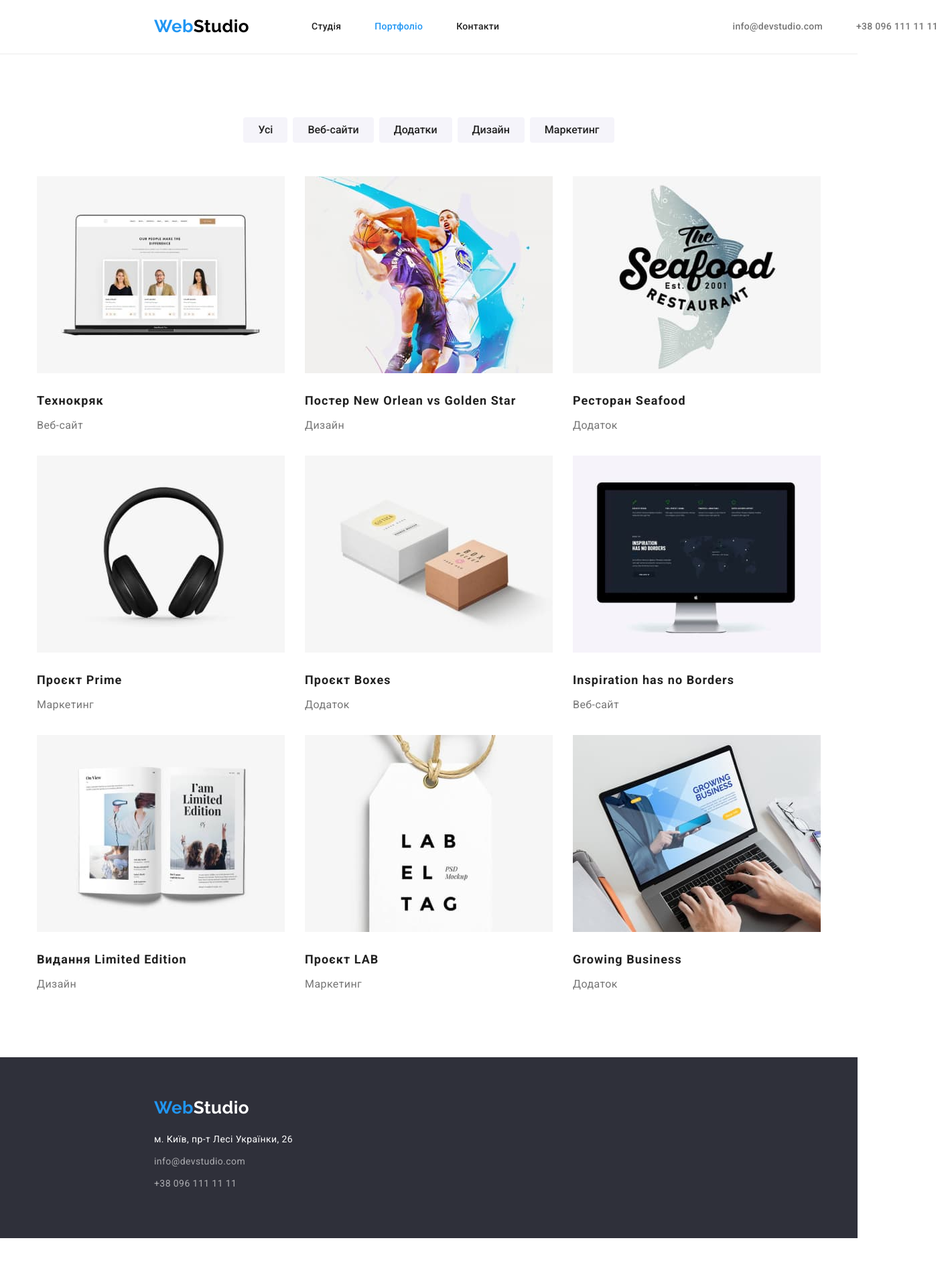
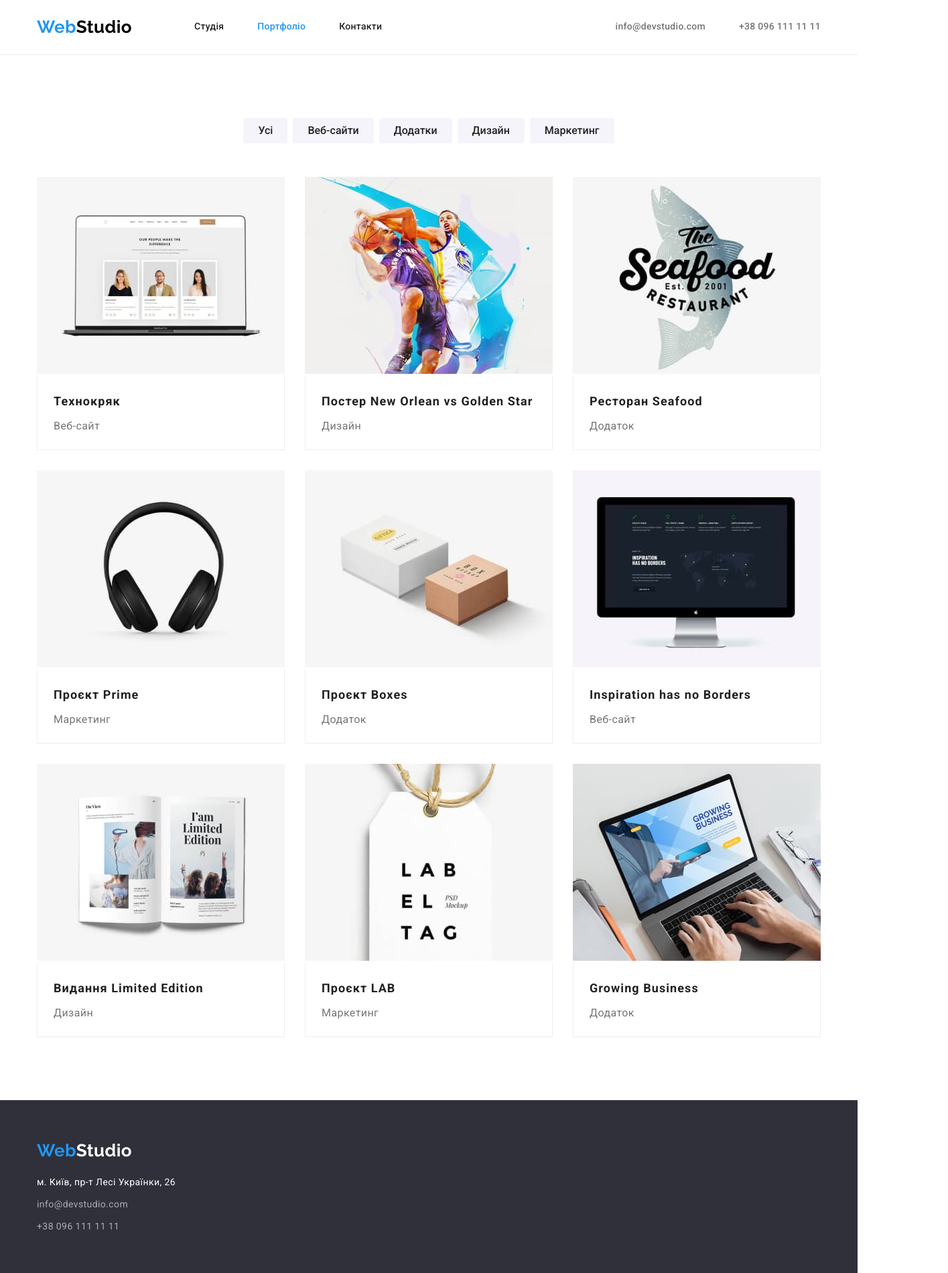
Before and after one commit to AlexFilp/goit-markup-hw-03, a plain HTML site: page portfolio.html in a window 1280 px wide. Shown: the top 1900 px of the page at 67% size, 1415 px wide, since content can reach past the window. Before the commit the page ends 1848 px from the top, so only its background shows below. Drawn offline with nearby package versions, Linux system fonts and the light colour scheme.

Commit message:
Fixed mistakes

```diff
--- a/css/styles.css
+++ b/css/styles.css
@@ -19,6 +19,11 @@
     0px 2px 2px rgba(0, 0, 0, 0.12);
   --card-shadow: 0px 1px 3px rgba(0, 0, 0, 0.12),
     0px 1px 1px rgba(0, 0, 0, 0.14), 0px 2px 1px rgba(0, 0, 0, 0.2);
+
+  /* Borders */
+
+  --header-border: 1px solid #ececec;
+  --portfolio-border: 1px solid #eeeeee;
 }
 
 /* Global styles */
@@ -77,8 +82,7 @@ ul {
 /* HEADER  */
 
 .header {
-  padding: 8px 215px 0;
-  border-bottom: 1px solid #ececec;
+  border-bottom: var(--header-border);
 }
 
 .header-container {
@@ -91,7 +95,7 @@ ul {
 
 .header-logo {
   display: block;
-  padding-top: 16px;
+  padding-top: 25px;
   padding-bottom: 25px;
   margin-right: 93px;
 
@@ -116,7 +120,7 @@ ul {
 
 .header-list .header-link {
   display: block;
-  padding-top: 24px;
+  padding-top: 32px;
   padding-bottom: 32px;
 }
 
@@ -133,7 +137,7 @@ ul {
 
 .contact-link {
   display: block;
-  padding-top: 24px;
+  padding-top: 32px;
   padding-bottom: 32px;
 }
 
@@ -157,7 +161,8 @@ ul {
 /* HERO */
 
 .hero-section {
-  padding: 200px 452px;
+  padding-top: 200px;
+  padding-bottom: 200px;
   background-color: var(--secondary-bg);
 }
 
@@ -254,13 +259,13 @@ ul {
 
 .team-item {
   width: 270px;
-  height: 368px;
   border-radius: 0px 0px 4px 4px;
   box-shadow: var(--card-shadow);
   background-color: var(--main-bg);
 }
 
-.team-img {
+.team-group {
+  margin-top: 30px;
   margin-bottom: 30px;
 }
 
@@ -281,15 +286,13 @@ ul {
 /* FOOTER */
 
 .footer {
-  padding: 60px 215px;
+  padding: 60px 0;
   background-color: var(--secondary-bg);
 }
 
-.footer-logo-container {
+.footer-logo {
+  display: block;
   margin-bottom: 20px;
-}
-
-.footer-logo {
   font-family: var(--logo-font);
   font-weight: 700;
   font-size: 26px;
@@ -297,7 +300,7 @@ ul {
   color: var(--main-bg);
 }
 
-.footer-list {
+.footer-list:not(:last-child) {
   margin-bottom: 9px;
 }
 
@@ -320,13 +323,10 @@ ul {
 
 /* PORTFOLIO BUTTONS */
 
-.portfolio-section {
-  padding-bottom: 94px;
-}
-
 .portfolio-list-btn {
   display: flex;
   justify-content: center;
+  margin-bottom: 50px;
 }
 
 .portfolio-item-btn:not(:last-child) {
@@ -335,7 +335,6 @@ ul {
 
 .portfolio-btn {
   padding: 6px 22px;
-  margin-bottom: 50px;
 
   font-weight: 500;
   font-size: 16px;
@@ -377,8 +376,11 @@ ul {
   margin-bottom: 30px;
 }
 
-.portfolio-img {
-  margin-bottom: 20px;
+.portfolio-group {
+  padding: 20px 24px;
+  border-left: var(--portfolio-border);
+  border-right: var(--portfolio-border);
+  border-bottom: var(--portfolio-border);
 }
 
 .portfolio-title {
--- a/portfolio.html
+++ b/portfolio.html
@@ -104,8 +104,10 @@
                   alt="Технокряк вебсайт"
                   width="370"
                 />
+                <div class="portfolio-group">
                   <h2 class="portfolio-title">Технокряк</h2>
                   <p class="portfolio-text">Веб-сайт</p>
+                </div>
               </a>
             </li>
             <li class="portfolio-item">
@@ -116,10 +118,12 @@
                   alt="Постер баскетбол"
                   width="370"
                 />
+                <div class="portfolio-group">
                   <h2 class="portfolio-title">
                     Постер <span lang="en">New Orlean vs Golden Star</span>
                   </h2>
                   <p class="portfolio-text">Дизайн</p>
+                </div>
               </a>
             </li>
             <li class="portfolio-item">
@@ -130,10 +134,12 @@
                   alt="Лого ресторана"
                   width="370"
                 />
+                <div class="portfolio-group">
                   <h2 class="portfolio-title">
                     Ресторан <span lang="en">Seafood</span>
                   </h2>
                   <p class="portfolio-text">Додаток</p>
+                </div>
               </a>
             </li>
             <li class="portfolio-item">
@@ -144,10 +150,12 @@
                   alt="Навушники"
                   width="370"
                 />
+                <div class="portfolio-group">
                   <h2 class="portfolio-title">
                     Проєкт <span lang="en">Prime</span>
                   </h2>
                   <p class="portfolio-text">Маркетинг</p>
+                </div>
               </a>
             </li>
             <li class="portfolio-item">
@@ -158,10 +166,12 @@
                   alt="Проект коробки"
                   width="370"
                 />
+                <div class="portfolio-group">
                   <h2 class="portfolio-title">
                     Проєкт <span lang="en">Boxes</span>
                   </h2>
                   <p class="portfolio-text">Додаток</p>
+                </div>
               </a>
             </li>
             <li class="portfolio-item">
@@ -172,10 +182,12 @@
                   alt="Вебсайт на маке"
                   width="370"
                 />
+                <div class="portfolio-group">
                   <h2 lang="en" class="portfolio-title">
                     Inspiration has no Borders
                   </h2>
                   <p class="portfolio-text">Веб-сайт</p>
+                </div>
               </a>
             </li>
             <li class="portfolio-item">
@@ -186,10 +198,12 @@
                   alt="Книга"
                   width="370"
                 />
+                <div class="portfolio-group">
                   <h2 class="portfolio-title">
                     Видання <span lang="en">Limited Edition</span>
                   </h2>
                   <p class="portfolio-text">Дизайн</p>
+                </div>
               </a>
             </li>
             <li class="portfolio-item">
@@ -200,10 +214,12 @@
                   alt="Брелок"
                   width="370"
                 />
+                <div class="portfolio-group">
                   <h2 class="portfolio-title">
                     Проєкт <span lang="en">LAB</span>
                   </h2>
                   <p class="portfolio-text">Маркетинг</p>
+                </div>
               </a>
             </li>
             <li class="portfolio-item">
@@ -214,8 +230,10 @@
                   alt="Додаток на ноутбуці"
                   width="370"
                 />
+                <div class="portfolio-group">
                   <h2 lang="en" class="portfolio-title">Growing Business</h2>
                   <p class="portfolio-text">Додаток</p>
+                </div>
               </a>
             </li>
           </ul>
```
Also changed, not shown: index.html (+9 -2 lines). Lines whose indentation alone changed are shown as unchanged.
